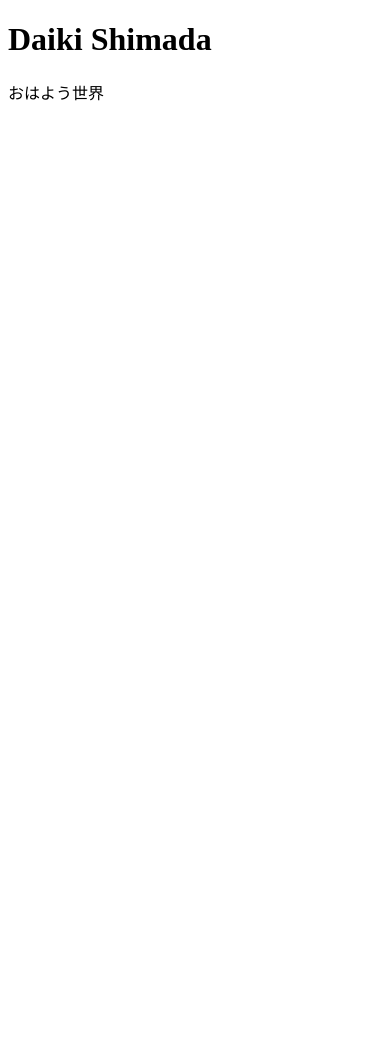
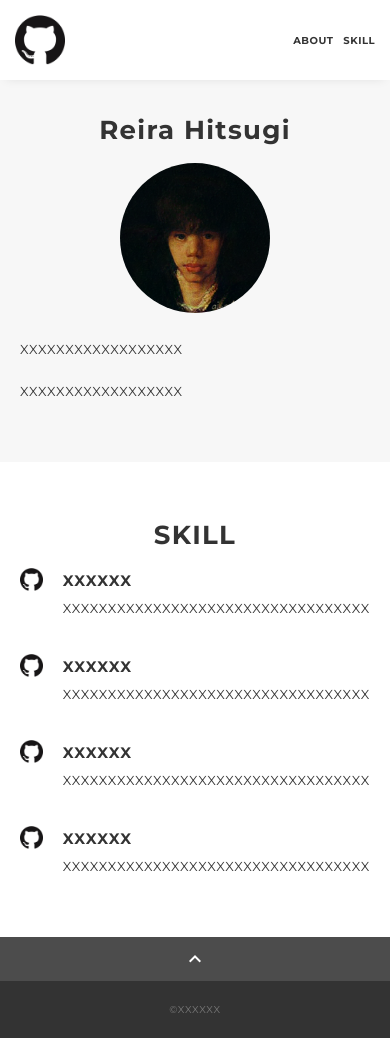
Before and after one commit to slpylps/portfolio, a plain HTML site: page docs/index.html in a window 390 px wide. Before the commit the page ends 844 px from the top, so only its background shows below. Drawn offline with nearby package versions, Linux system fonts and the light colour scheme.

Commit message:
disp template

```diff
--- /dev/null
+++ b/docs/css/ress.css
@@ -0,0 +1,283 @@
+/*!
+ * ress.css • v3.0.1
+ * MIT License
+ * github.com/filipelinhares/ress
+ */
+
+/* # =================================================================
+   # Global selectors
+   # ================================================================= */
+
+html {
+  box-sizing: border-box;
+  word-break: normal;
+  -moz-tab-size: 4;
+  tab-size: 4;
+
+  -webkit-text-size-adjust: 100%; /* Prevent adjustments of font size after orientation changes in iOS */
+}
+
+*,
+::before,
+::after {
+  box-sizing: inherit;
+  background-repeat: no-repeat; /* Set `background-repeat: no-repeat` to all elements and pseudo elements */
+}
+
+::before,
+::after {
+  vertical-align: inherit;
+  text-decoration: inherit; /* Inherit text-decoration and vertical align to ::before and ::after pseudo elements */
+}
+
+* {
+  margin: 0;
+  padding: 0; /* Reset `padding` and `margin` of all elements */
+}
+
+/* # =================================================================
+   # General elements
+   # ================================================================= */
+
+hr {
+  overflow: visible; /* Show the overflow in Edge and IE */
+  height: 0; /* Add the correct box sizing in Firefox */
+}
+
+details,
+main {
+  display: block; /* Render the `main` element consistently in IE. */
+}
+
+summary {
+  display: list-item; /* Add the correct display in all browsers */
+}
+
+small {
+  font-size: 80%; /* Set font-size to 80% in `small` elements */
+}
+
+[hidden] {
+  display: none; /* Add the correct display in IE */
+}
+
+abbr[title] {
+  /* Add the correct text decoration in Chrome, Edge, IE, Opera, and Safari */
+  text-decoration: underline;
+  text-decoration: underline dotted;
+  border-bottom: none; /* Remove the bottom border in Chrome 57 */
+}
+
+a {
+  background-color: transparent; /* Remove the gray background on active links in IE 10 */
+}
+
+a:active,
+a:hover {
+  outline-width: 0; /* Remove the outline when hovering in all browsers */
+}
+
+code,
+kbd,
+pre,
+samp {
+  font-family: monospace, monospace; /* Specify the font family of code elements */
+}
+
+pre {
+  font-size: 1em; /* Correct the odd `em` font sizing in all browsers */
+}
+
+b,
+strong {
+  font-weight: bolder; /* Add the correct font weight in Chrome, Edge, and Safari */
+}
+
+/* https://gist.github.com/unruthless/413930 */
+sub,
+sup {
+  position: relative;
+  font-size: 75%;
+  line-height: 0;
+  vertical-align: baseline;
+}
+
+sub {
+  bottom: -.25em;
+}
+
+sup {
+  top: -.5em;
+}
+
+/* # =================================================================
+   # Forms
+   # ================================================================= */
+
+input {
+  border-radius: 0;
+}
+
+/* Replace pointer cursor in disabled elements */
+[disabled] {
+  cursor: default;
+}
+
+[type="number"]::-webkit-inner-spin-button,
+[type="number"]::-webkit-outer-spin-button {
+  height: auto; /* Correct the cursor style of increment and decrement buttons in Chrome */
+}
+
+[type="search"] {
+  outline-offset: -2px; /* Correct the outline style in Safari */
+
+  -webkit-appearance: textfield; /* Correct the odd appearance in Chrome and Safari */
+}
+
+[type="search"]::-webkit-search-decoration {
+  -webkit-appearance: none; /* Remove the inner padding in Chrome and Safari on macOS */
+}
+
+textarea {
+  overflow: auto; /* Internet Explorer 11+ */
+  resize: vertical; /* Specify textarea resizability */
+}
+
+button,
+input,
+optgroup,
+select,
+textarea {
+  font: inherit; /* Specify font inheritance of form elements */
+}
+
+optgroup {
+  font-weight: bold; /* Restore the font weight unset by the previous rule */
+}
+
+button {
+  overflow: visible; /* Address `overflow` set to `hidden` in IE 8/9/10/11 */
+}
+
+button,
+select {
+  text-transform: none; /* Firefox 40+, Internet Explorer 11- */
+}
+
+/* Apply cursor pointer to button elements */
+button,
+[type="button"],
+[type="reset"],
+[type="submit"],
+[role="button"] {
+  cursor: pointer;
+  color: inherit;
+}
+
+/* Remove inner padding and border in Firefox 4+ */
+button::-moz-focus-inner,
+[type="button"]::-moz-focus-inner,
+[type="reset"]::-moz-focus-inner,
+[type="submit"]::-moz-focus-inner {
+  padding: 0;
+  border-style: none;
+}
+
+/* Replace focus style removed in the border reset above */
+button:-moz-focusring,
+[type="button"]::-moz-focus-inner,
+[type="reset"]::-moz-focus-inner,
+[type="submit"]::-moz-focus-inner {
+  outline: 1px dotted ButtonText;
+}
+
+button,
+html [type="button"],
+/* Prevent a WebKit bug where (2) destroys native `audio` and `video`controls in Android 4 */
+[type="reset"],
+[type="submit"] {
+  -webkit-appearance: button; /* Correct the inability to style clickable types in iOS */
+}
+
+/* Remove the default button styling in all browsers */
+button,
+input,
+select,
+textarea {
+  border-style: none;
+  background-color: transparent;
+}
+
+/* Style select like a standard input */
+select {
+  -webkit-appearance: none; /* Chrome 41+ */
+  -moz-appearance: none; /* Firefox 36+ */
+}
+
+select::-ms-expand {
+  display: none; /* Internet Explorer 11+ */
+}
+
+select::-ms-value {
+  color: currentColor; /* Internet Explorer 11+ */
+}
+
+legend {
+  display: table; /* Correct the text wrapping in Edge and IE */
+  max-width: 100%; /* Correct the text wrapping in Edge and IE */
+  max-width: 100%; /* Correct the text wrapping in Edge 18- and IE */
+  white-space: normal; /* Correct the text wrapping in Edge and IE */
+  color: inherit; /* Correct the color inheritance from `fieldset` elements in IE */
+  border: 0; /* Correct `color` not being inherited in IE 8/9/10/11 */
+}
+
+::-webkit-file-upload-button {
+  font: inherit; /* Change font properties to `inherit` in Chrome and Safari */
+  color: inherit;
+  /* Correct the inability to style clickable types in iOS and Safari */
+
+  -webkit-appearance: button;
+}
+
+/* # =================================================================
+   # Specify media element style
+   # ================================================================= */
+
+img {
+  border-style: none; /* Remove border when inside `a` element in IE 8/9/10 */
+}
+
+/* Add the correct vertical alignment in Chrome, Firefox, and Opera */
+progress {
+  vertical-align: baseline;
+}
+
+/* # =================================================================
+   # Accessibility
+   # ================================================================= */
+
+/* Hide content from screens but not screenreaders */
+@media screen {
+  [hidden~="screen"] {
+    display: inherit;
+  }
+  [hidden~="screen"]:not(:active):not(:focus):not(:target) {
+    position: absolute !important;
+    clip: rect(0 0 0 0) !important;
+  }
+}
+
+/* Specify the progress cursor of updating elements */
+[aria-busy="true"] {
+  cursor: progress;
+}
+
+/* Specify the pointer cursor of trigger elements */
+[aria-controls] {
+  cursor: pointer;
+}
+
+/* Specify the unstyled cursor of disabled, not-editable, or otherwise inoperable elements */
+[aria-disabled] {
+  cursor: default;
+}
--- /dev/null
+++ b/docs/css/style.css
@@ -0,0 +1,311 @@
+body {
+  font-family: "Montserrat","Helvetica Neue",Arial,"Hiragino Kaku Gothic ProN","Hiragino Sans",Meiryo,sans-serif;
+  font-size: 14px;
+  line-height: 1.8;
+  letter-spacing: .8px;
+  color: #333;
+}
+
+a {
+  transition: opacity .3s;
+  text-decoration: none;
+  color: #1ca9e3;
+}
+
+img {
+  max-width: 100%;
+  height: auto;
+  vertical-align: bottom;
+  border-style: none;
+}
+
+ul,
+li {
+  list-style: none;
+}
+
+.pc-only {
+  display: block;
+}
+
+.sp-only {
+  display: none;
+}
+
+.wrapper {
+  padding-top: 73px;
+}
+
+.section {
+  padding: 90px 0;
+}
+
+.section:nth-of-type(odd) {
+  background-color: #f7f7f7;
+}
+
+.inner {
+  max-width: 1340px;
+  margin: 0 auto;
+  padding: 0 40px;
+}
+
+.title {
+  font-size: 34px;
+  font-weight: bold;
+  line-height: 1;
+  margin-bottom: 40px;
+  text-align: center;
+  letter-spacing: .05em;
+  color: #333;
+}
+
+.lead {
+  margin-bottom: 30px;
+}
+
+/*--- header ---*/
+.header {
+  position: fixed;
+  top: 0;
+  z-index: 1;
+  width: 100%;
+  background-color: #fff;
+  box-shadow: 0 5px 10px -6px rgba(0,0,0,.1);
+}
+
+.header .inner {
+  display: flex;
+  align-items: center;
+  justify-content: space-between;
+  padding: 20px 40px;
+}
+
+.header-logo {
+  font-size: 20px;
+  font-weight: bold;
+  line-height: 1.2;
+  margin-right: 20px;
+  letter-spacing: .05em;
+}
+
+.header-logo a {
+  color: #333;
+}
+
+.header-banner {
+  width: 50px;
+}
+.header-nav-list {
+  display: flex;
+  justify-content: space-between;
+}
+
+.header-nav-item:not(:last-child) {
+  margin-right: 20px;
+}
+
+.header-nav-item a {
+  position: relative;
+  font-size: 13px;
+  font-weight: bold;
+  display: inline-block;
+  padding: 5px 0;
+  transition: .3s;
+  letter-spacing: .05em;
+  color: #333;
+}
+.header-nav-item a:after {
+  position: absolute;
+  bottom: 0;
+  left: 50%;
+  width: 0;
+  height: 3px;
+  content: "";
+  transition: .3s;
+  -webkit-transform: translateX(-50%);
+  transform: translateX(-50%);
+  background-color: #333;
+}
+
+.header-nav-item a:hover:after {
+  width: 100%;
+}
+
+/*--- about ---*/
+.profile {
+  display: flex;
+  flex-wrap: wrap;
+  max-width: 800px;
+  margin: 0 auto;
+}
+.profile-img {
+  width: 20%;
+  margin-right: 30px;
+  border-radius: 50%;
+}
+.profile-img img {
+  border-radius: 50%;
+}
+.profile-body {
+  flex: 1;
+}
+.profile-body p:not(:last-child) {
+  margin-bottom: 30px;
+}
+
+/*--- skill ---*/
+.skill-list {
+  display: flex;
+  flex-wrap: wrap;
+  justify-content: space-between;
+  margin-bottom: -50px;
+}
+
+.skill-item {
+  display: flex;
+  align-items: flex-start;
+  justify-content: space-between;
+  width: 48%;
+  margin-bottom: 50px;
+}
+
+.skill-img {
+  width: 60px;
+  height: auto;
+  margin-right: 20px;
+}
+
+.skill-body {
+  flex: 1;
+}
+
+.skill-name {
+  margin-bottom: 3px;
+}
+
+/*--- contact ---*/
+.contact {
+  text-align: center;
+}
+
+.contact-item:not(:last-child) {
+  margin-right: 10px;
+}
+
+.contact-icon {
+  width: 50px;
+}
+
+/*--- page-top ---*/
+.page-top {
+  font-weight: bold;
+  padding: 10px;
+  cursor: pointer;
+  text-align: center;
+  background-color: #4c4c4c;
+}
+
+.page-top .material-icons-outlined {
+  vertical-align: bottom;
+  color: #fff;
+}
+
+/*--- footer ---*/
+.footer {
+  padding: 30px;
+  background-color: #333;
+}
+
+.copyright {
+  font-size: 10px;
+  text-align: center;
+  color: #797979;
+}
+
+
+/* --- media Queries 767 ---*/
+@media screen and (max-width: 767px) {
+  body {
+    font-size: 13px;
+    line-height: 1.7;
+  }
+
+  .pc-only {
+    display: none;
+  }
+
+  .sp-only {
+    display: block;
+  }
+
+  .title {
+    font-size: 26px;
+    margin-bottom: 20px;
+  }
+
+  .wrapper {
+    padding-top: 57px;
+  }
+
+  .section {
+    padding: 60px 0;
+  }
+
+  .inner {
+    padding: 0 20px;
+  }
+
+  .header .inner {
+    padding: 15px;
+  }
+
+  .header-logo {
+    font-size: 15px;
+    margin-right: 15px;
+  }
+
+  .header-nav-item:not(:last-child) {
+    margin-right: 10px;
+  }
+
+  .header-nav-item a {
+    font-size: 10px;
+  }
+
+  .header-nav-item a:after {
+    display: none;
+  }
+
+  .profile {
+    display: block;
+  }
+  .profile-img {
+    width: 150px;
+    margin: 0 auto;
+    margin-bottom: 25px;
+  }
+
+  .profile-body p:not(:last-child) {
+    margin-bottom: 20px;
+  }
+
+  .skill-list {
+    display: block;
+    margin-bottom: 0;
+  }
+
+  .skill-item {
+    width: 100%;
+    margin-bottom: 35px;
+  }
+
+  .skill-item:last-child {
+    margin-bottom: 0;
+  }
+
+  .footer {
+    padding: 20px;
+  }
+
+}
--- a/docs/index.html
+++ b/docs/index.html
@@ -1,11 +1,117 @@
 <!DOCTYPE html>
 <html>
 <head>
-<meta charset="UTF-8">
-<title>My Portfolio</title>
+<meta charset="utf-8" />
+<meta name="viewport"
+	content="width=device-width,initial-scale=1.0,user-scalable=no" />
+<meta property="og:type" content="website" />
+<meta property="og:title" content="XXXXXX's portfolio" />
+<!-- <meta property="og:url" content="dummyurl" /> -->
+<meta property="og:description" content="XXXXXXの自己紹介サイトです。" />
+<meta property="og:image" content="img/ogp.png" />
+<meta name="description" content="XXXXXXの自己紹介サイトです。" />
+<title>XXXXXX ポートフォリオ</title>
+<link rel="preconnect" href="https://fonts.gstatic.com" />
+<link
+	href="https://fonts.googleapis.com/css2?family=Montserrat:wght@400;700&display=swap"
+	rel="stylesheet" />
+<link
+	href="https://fonts.googleapis.com/css?family=Material+Icons+Outlined"
+	rel="stylesheet" />
+<link href="css/ress.css" media="all" rel="stylesheet" type="text/css" />
+<link href="css/style.css" media="all" rel="stylesheet" type="text/css" />
+<!-- <link rel="shortcut icon" href="img/favicon.ico" /> -->
+<!-- <link rel="canonical" href="dummyurl" /> -->
 </head>
+
 <body>
-	<h1>Daiki Shimada</h1>
-	<p>おはよう世界</p>
+	<div class="wrapper">
+		<header class="header">
+			<div class="inner">
+				<h1 class="header-logo">
+					<a href="#"><img class="header-banner" src="img/github.png"
+						alt="ロゴマーク" /> </a>
+				</h1>
+				<nav class="header-nav">
+					<ul class="header-nav-list">
+						<li class="header-nav-item"><a href="#about">ABOUT</a></li>
+						<li class="header-nav-item"><a href="#skill">SKILL</a></li>
+					</ul>
+				</nav>
+			</div>
+		</header>
+
+		<main class="content">
+			<section class="about section" id="about">
+				<div class="inner">
+					<h2 class="title">Reira Hitsugi</h2>
+					<div class="profile">
+						<p class="profile-img">
+							<img src="img/profile.png" alt="自画像" />
+						</p>
+						<div class="profile-body">
+							<p>XXXXXXXXXXXXXXXXXX</p>
+							<p>XXXXXXXXXXXXXXXXXX</p>
+						</div>
+					</div>
+				</div>
+			</section>
+
+			<section class="skill section" id="skill">
+				<div class="inner">
+					<h2 class="title">SKILL</h2>
+					<div class="skill-list">
+						<div class="skill-item">
+							<p class="skill-img">
+								<img src="img/github.png" alt="logo" />
+							</p>
+							<div class="skill-body">
+								<h3 class="skill-name">XXXXXX</h3>
+								<p class="skill-text">XXXXXXXXXXXXXXXXXXXXXXXXXXXXXXXXXX</p>
+							</div>
+						</div>
+						<div class="skill-item">
+							<p class="skill-img">
+								<img src="img/github.png" alt="logo" />
+							</p>
+							<div class="skill-body">
+								<h3 class="skill-name">XXXXXX</h3>
+								<p class="skill-text">XXXXXXXXXXXXXXXXXXXXXXXXXXXXXXXXXX</p>
+							</div>
+						</div>
+						<div class="skill-item">
+							<p class="skill-img">
+								<img src="img/github.png" alt="logo" />
+							</p>
+							<div class="skill-body">
+								<h3 class="skill-name">XXXXXX</h3>
+								<p class="skill-text">XXXXXXXXXXXXXXXXXXXXXXXXXXXXXXXXXX</p>
+							</div>
+						</div>
+						<div class="skill-item">
+							<p class="skill-img">
+								<img src="img/github.png" alt="logo" />
+							</p>
+							<div class="skill-body">
+								<h3 class="skill-name">XXXXXX</h3>
+								<p class="skill-text">XXXXXXXXXXXXXXXXXXXXXXXXXXXXXXXXXX</p>
+							</div>
+						</div>
+					</div>
+				</div>
+			</section>
+
+			<div class="page-top" id="js-page-top">
+				<span class="material-icons-outlined">expand_less</span>
+			</div>
+
+			<footer class="footer">
+				<div class="copyright">&copy;XXXXXX</div>
+			</footer>
+		</main>
+	</div>
+	<script
+		src="https://ajax.googleapis.com/ajax/libs/jquery/3.5.1/jquery.min.js"></script>
+	<script src="js/script.js"></script>
 </body>
 </html>
--- /dev/null
+++ b/docs/js/script.js
@@ -0,0 +1,20 @@
+$(function () {
+
+  //ページ内スクロール
+  var navHeight = $(".header").outerHeight();
+
+  $('a[href^="#"]').on("click", function () {
+    var href = $(this).attr("href");
+    var target = $(href == "#" || href == "" ? "html" : href);
+    var position = target.offset().top - navHeight;
+    $("html, body").animate({ scrollTop: position, }, 300, "swing");
+    return false;
+  });
+
+  //ページトップ
+  $("#js-page-top").on("click", function () {
+    $("body,html").animate({ scrollTop: 0, }, 300);
+    return false;
+  });
+
+});
```
Also changed, not shown: docs/img/github.png (added), docs/img/ogp.png (added), docs/img/profile.png (added).
